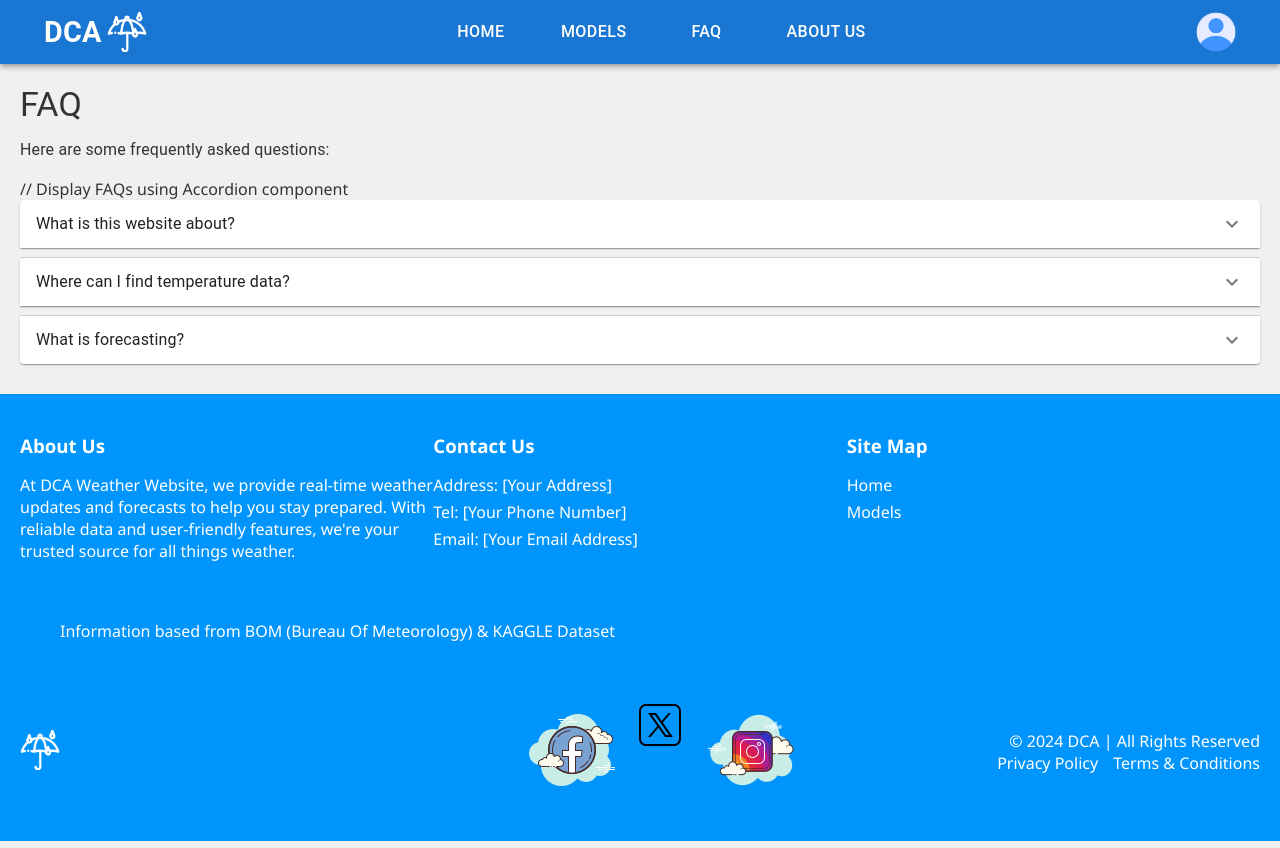
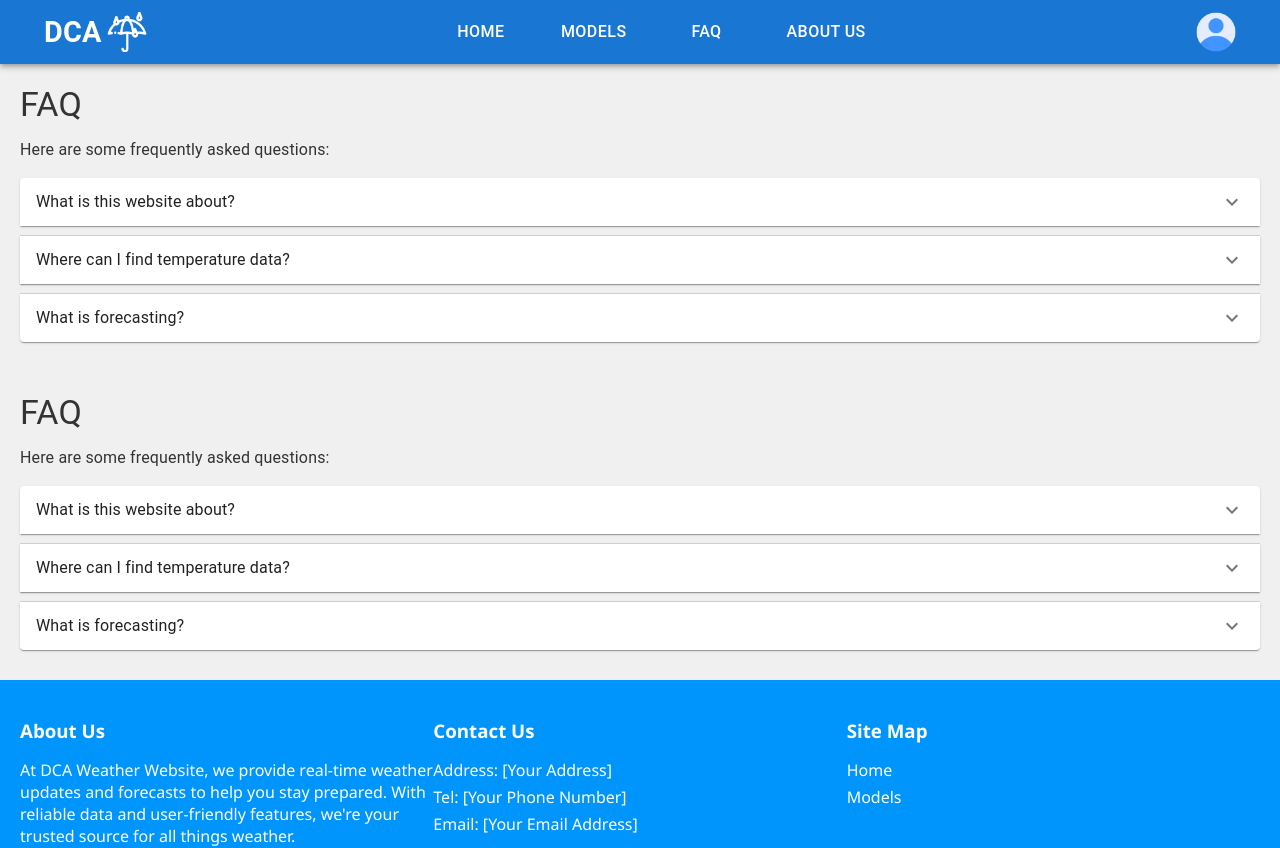
Before and after one commit to joonochakma/weather-prediction-stack, a React (Create React App) app in the folder weather_website/: page /faq in a window 1280 px wide. Shown: the top 848 px of the page. Built offline with nearby package versions, Linux system fonts and the light colour scheme; no server answers.

Commit message:
add faq to every page

```diff
--- a/weather_website/src/Layout.js
+++ b/weather_website/src/Layout.js
@@ -2,6 +2,7 @@ import React from 'react';
 import { Outlet } from 'react-router-dom';
 import Header from './Header';
 import Footer from './Footer';
+import FAQ from './pages/faq/FAQ';
 
 const Layout = () => {
   return (
@@ -11,6 +12,7 @@ const Layout = () => {
         {/* The Outlet component will render the current matched child route */}
         <Outlet />
       </main>
+      <FAQ/>
       <Footer />
     </>
   );
--- a/weather_website/src/index.js
+++ b/weather_website/src/index.js
@@ -9,7 +9,7 @@ import Temperature from './pages/temperature/Temperature';
 import { BrowserRouter, Routes, Route } from "react-router-dom";
 import NoPage from './NoPage';
 import Layout from './Layout';
-import FAQ from './pages/faq/faq';
+import FAQ from './pages/faq/FAQ';
 import About from './pages/about/About';
 
 
--- a/weather_website/src/pages/faq/FAQ.js
+++ b/weather_website/src/pages/faq/FAQ.js
@@ -32,7 +32,6 @@ function FAQ() {
       <Typography variant="body1" paragraph>
         Here are some frequently asked questions:
       </Typography>
-      // Display FAQs using Accordion component
       {faqs.map((faq, index) => (
         <Accordion key={index} sx={{ marginBottom: '10px' }}>
           <AccordionSummary expandIcon={<ExpandMoreIcon />}>
--- a/weather_website/src/pages/home/Home.js
+++ b/weather_website/src/pages/home/Home.js
@@ -1,5 +1,6 @@
 import React, { useState } from 'react';
 import './Home.css';
+
 
 function Home() {
   const [city, setCity] = useState('');
@@ -106,7 +107,9 @@ function Home() {
         </div>
       </header>
     </div>
+
   );
+
 }
 
 export default Home;
```
